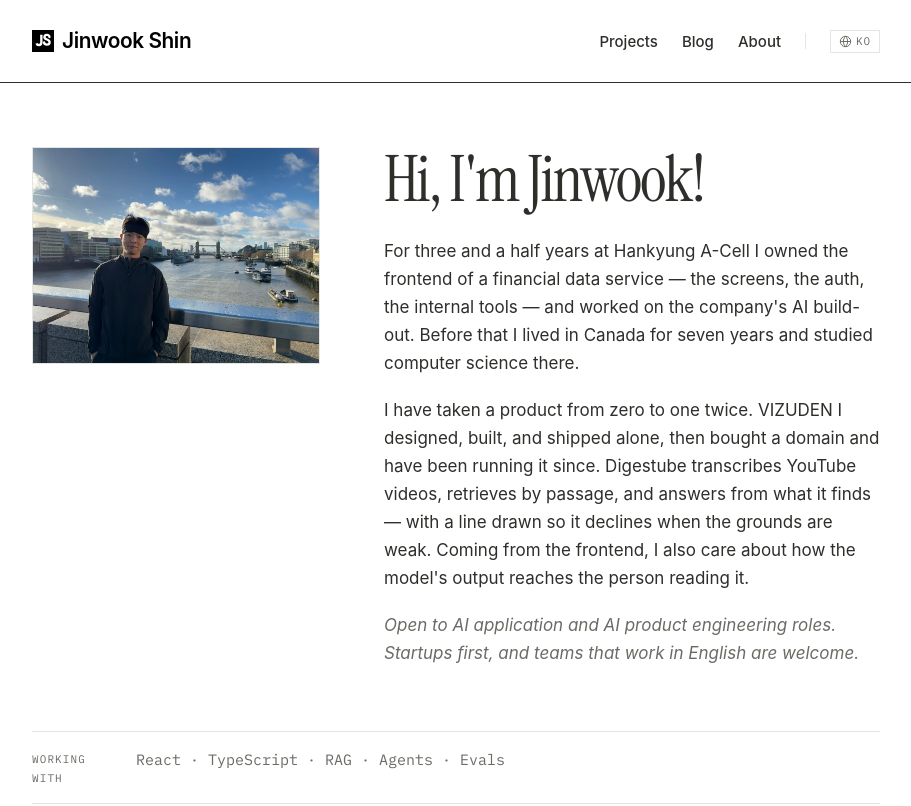
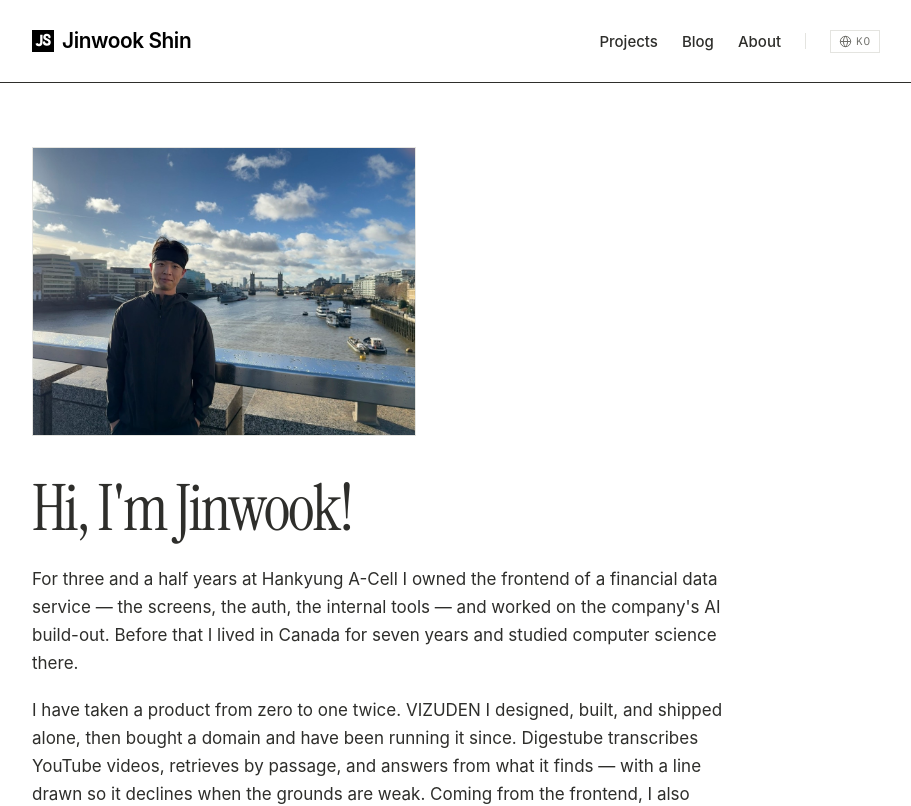
Before and after one commit to 7inug1/jinwookshin, a Next.js app: page /en in a window 1280 px wide. Shown: the top 806 px of the page, without its empty margins (184-1095 px from the left). Built offline with nearby package versions, Linux system fonts and the light colour scheme.

Commit message:
style(home): 세로 배치 시안
화면 폭과 상관없이 사진이 위, 글이 아래로 온다.
사진은 24rem으로 묶어 페이지를 삼키지 않게 했다.

```diff
--- a/app/[locale]/page.tsx
+++ b/app/[locale]/page.tsx
@@ -9,17 +9,17 @@ export default async function Home({ params }: { params: Promise<{ locale: Local
 
   return (
     <>
-      <section className="grid gap-gap-4 sm:grid-cols-[18rem_1fr] sm:gap-gap-5">
-        {/* 이미지는 좁은 화면에서 위, 넓은 화면에서 왼쪽. DOM 순서가 곧 시각 순서다 */}
-        <Portrait locale={locale} />
+      <section>
+        {/* 세로 배치. 사진이 먼저 오고 글이 아래로 이어진다 */}
+        <div className="max-w-sm">
+          <Portrait locale={locale} />
+        </div>
 
-        <div className="min-w-0">
-          <h1 className="display measure">{site.greeting[locale]}</h1>
-          <div className="prose measure mt-gap-3">
-            <p>{site.intro[locale]}</p>
-            <p>{site.builds[locale]}</p>
-            <p className="italic text-ink-2">{site.availability[locale]}</p>
-          </div>
+        <h1 className="display measure mt-gap-4">{site.greeting[locale]}</h1>
+        <div className="prose measure mt-gap-3">
+          <p>{site.intro[locale]}</p>
+          <p>{site.builds[locale]}</p>
+          <p className="italic text-ink-2">{site.availability[locale]}</p>
         </div>
       </section>
 
```
